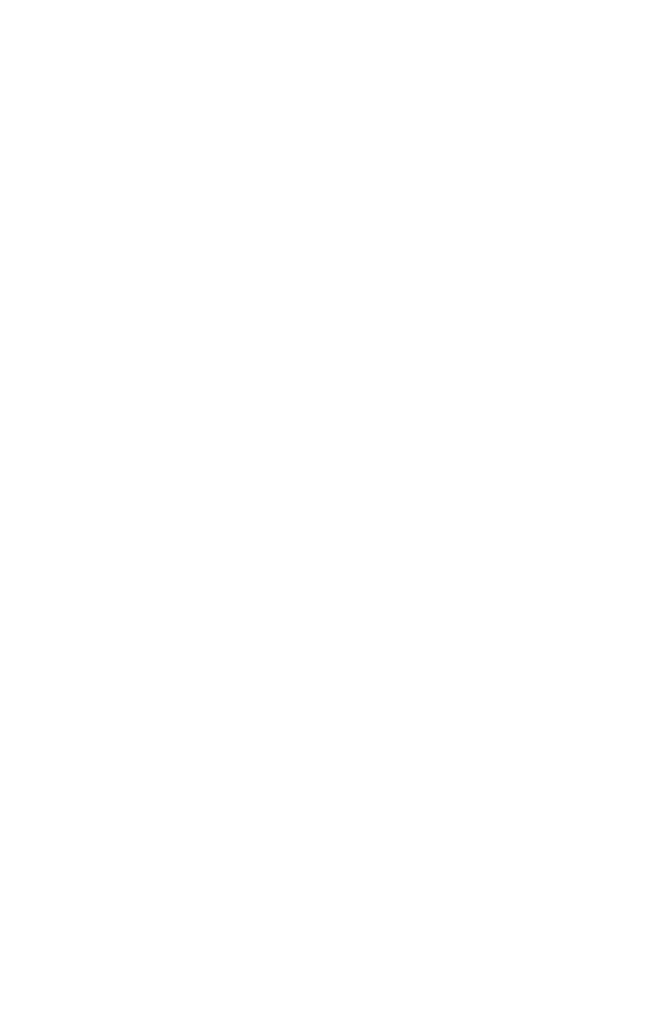
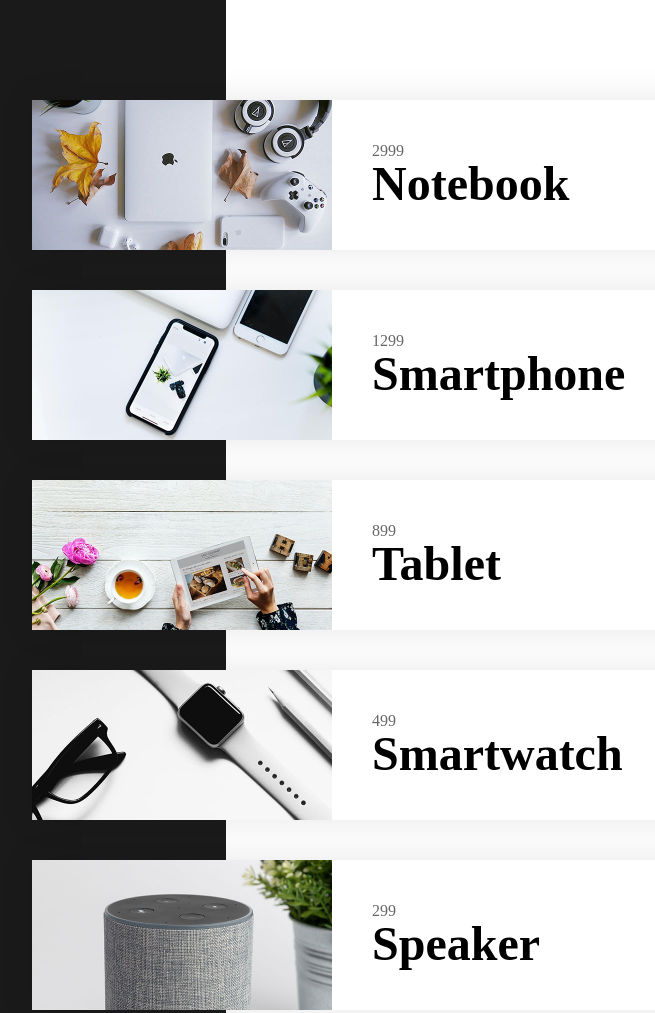
Before and after one commit to Pekito/Vue-Techno, a plain HTML site: page index.html in a window 1280 px wide. Shown: the top 1013 px of the page, without its empty margins (158-813 px from the left). Before the commit the page ends 800 px from the top, so only its background shows below. Drawn offline with Linux system fonts and the light colour scheme.

Commit message:
lista de produtos

```diff
--- a/css/style.css
+++ b/css/style.css
@@ -0,0 +1,49 @@
+* {
+    box-sizing: border-box;
+}
+body, h1, h2, ul, li {
+    padding: 0;
+    margin: 0;
+}
+
+ul {
+    list-style: none;
+}
+
+body {
+    background: linear-gradient(to right, #1a1a1a 30%, #FFF 30%);
+    font-style: 'Noto Serif', serif;
+}
+
+#app {
+    padding: 0 80px;
+}
+
+/* Lista Produtos*/
+
+.produtos {
+    max-width: 900px;
+    margin: 100px auto 0 auto;
+}
+
+.produto {
+    display: flex;
+    align-items: center;
+    margin-bottom: 40px;
+    background: #FFFFFF;
+    box-shadow: 0 0 2rem rgba(0,0,0,.1);
+}
+
+.produto_img {
+    max-width: 300px;
+    margin-right: 40px;
+}
+
+.produto_nome {
+    font-size: 3rem;
+    line-height: 1;
+}
+
+.produto_preco {
+    color: rgba(0,0,0,.6);
+}
--- a/index.html
+++ b/index.html
@@ -4,12 +4,22 @@
     <meta charset="UTF-8">
     <meta name="viewport" content="width=device-width, initial-scale=1.0">
     <title>Techno</title>
+    <link href="https://fonts.googleapis.com/css?family=Noto+Serif:400,700&display=swap" rel="stylesheet">
     <script src="js/vue.js"></script>
     <link rel="stylesheet" href="css/style.css">
 </head>
 <body>
     <div id="app">
+        <section class="produtos">
+            <div v-for="produto in produtos" :key="produto.id" class="produto">
 
+                <img :src="produto.img" :alt="produto.nome" class="produto_img">
+                <div class="produto_info">
+                <span class="produto_preco">{{produto.preco}}</span>
+                <h2 class="produto_nome">{{produto.nome}}</h2>
+                </div>
+            </div>
+        </section>
     </div>
     <script src="js/app.js"></script>
 </body>
```
